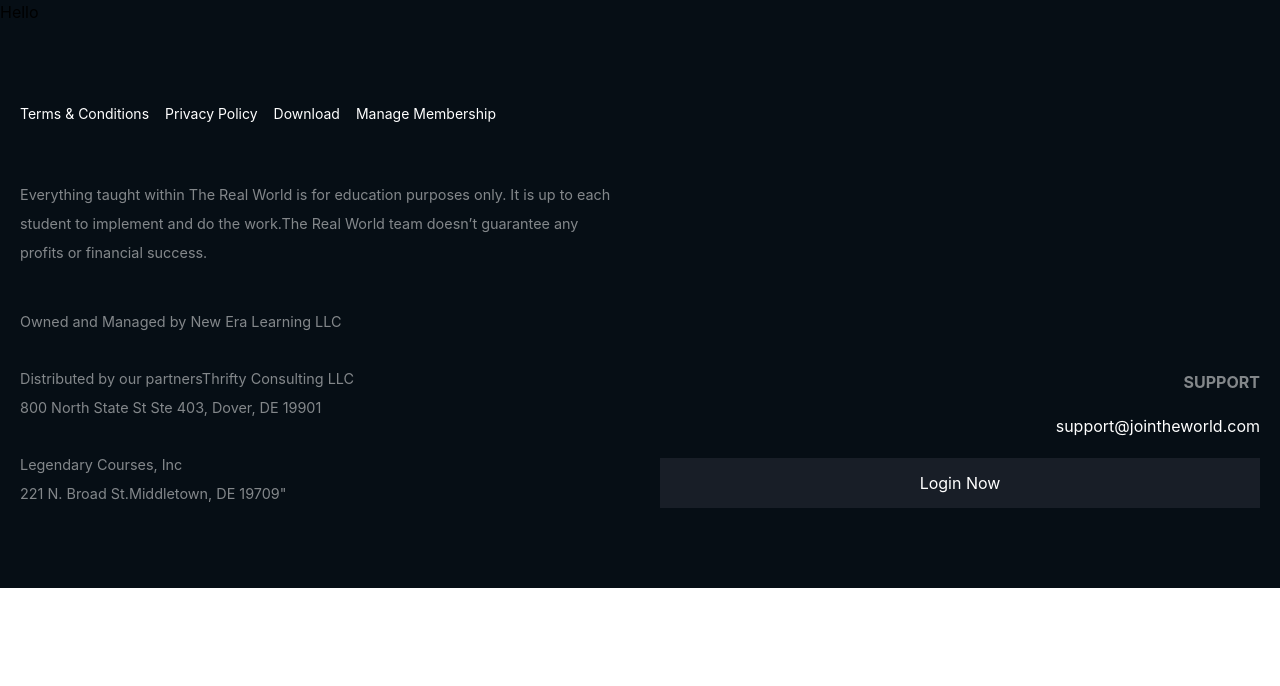
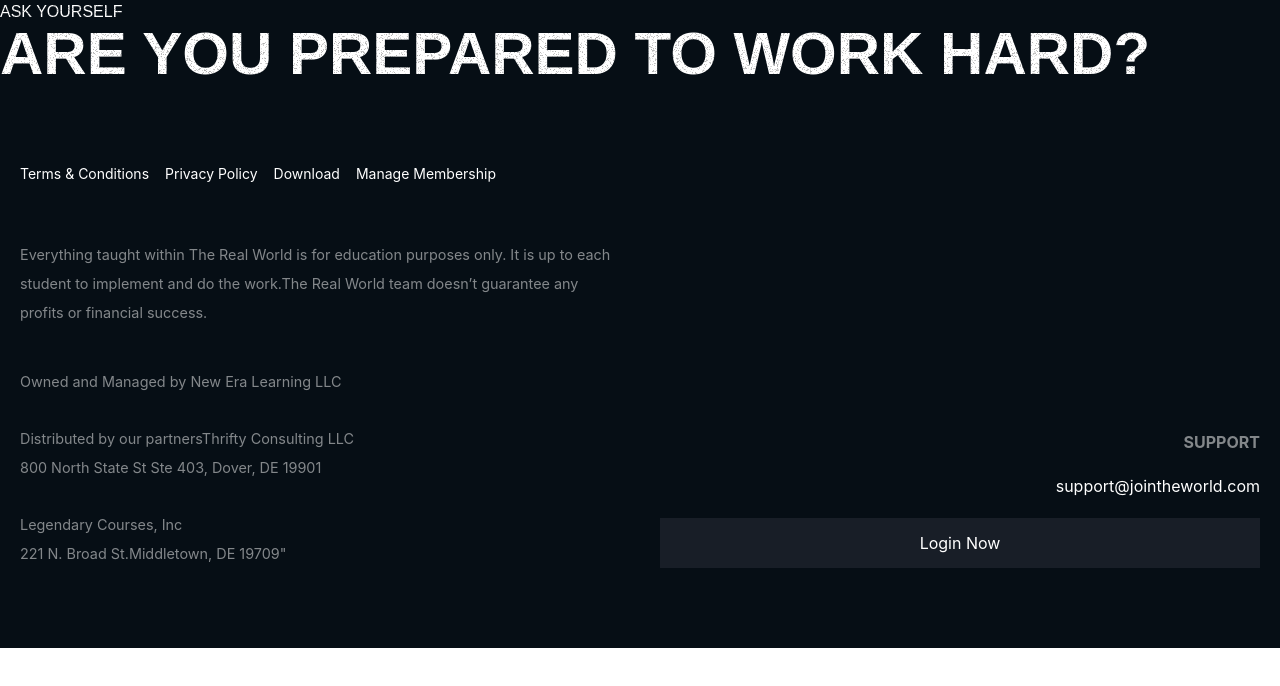
Before and after one commit to imran0dot/therealworld, a React (Vite) app: page / in a window 1280 px wide. Shown: the top 686 px of the page. Built offline with nearby package versions, Linux system fonts and the light colour scheme; a web font is replaced by a local one.

Commit message:
title component style [done]

```diff
--- a/src/App.tsx
+++ b/src/App.tsx
@@ -1,10 +1,14 @@
 import React from 'react';
 import Footer from './components/shared/Footer';
+import MainTitle from './components/shared/MainTitle';
 
 const App: React.FC = () => {
   return (
     <div>
-      <h1>Hello</h1>
+      <MainTitle
+      title="ARE YOU PREPARED TO WORK HARD?"
+      subTitle="ASK YOURSELF"
+       />
       <Footer></Footer>
     </div>
   );
--- /dev/null
+++ b/src/components/shared/MainTitle.tsx
@@ -0,0 +1,29 @@
+import React from 'react';
+import titleBackground from '../../assets/heading-texture_1heading-texture.webp';
+
+interface Title {
+    title: React.ReactNode | string,
+    subTitle?: React.ReactNode | string,
+}
+
+const MainTitle: React.FC<Title> = ({ title, subTitle }) => {
+
+    const headingStyles = {
+        WebkitTextFillColor: 'transparent',
+        backgroundImage: `url(${titleBackground})`,
+        WebkitBackgroundClip: 'text',
+        backgroundClip: 'text',
+        fontFamily: 'Clashdisplay Variable, sans-serif',
+    };
+
+    return (
+        <div>
+            {
+                subTitle && <div style={headingStyles} className='bg-white'>{subTitle}</div>
+            }
+            <div style={headingStyles} className='font-semibold uppercase text-6xl bg-white'>{title}</div>
+        </div>
+    );
+};
+
+export default MainTitle;
```
Also changed, not shown: src/assets/heading-texture_1heading-texture.webp (added).
